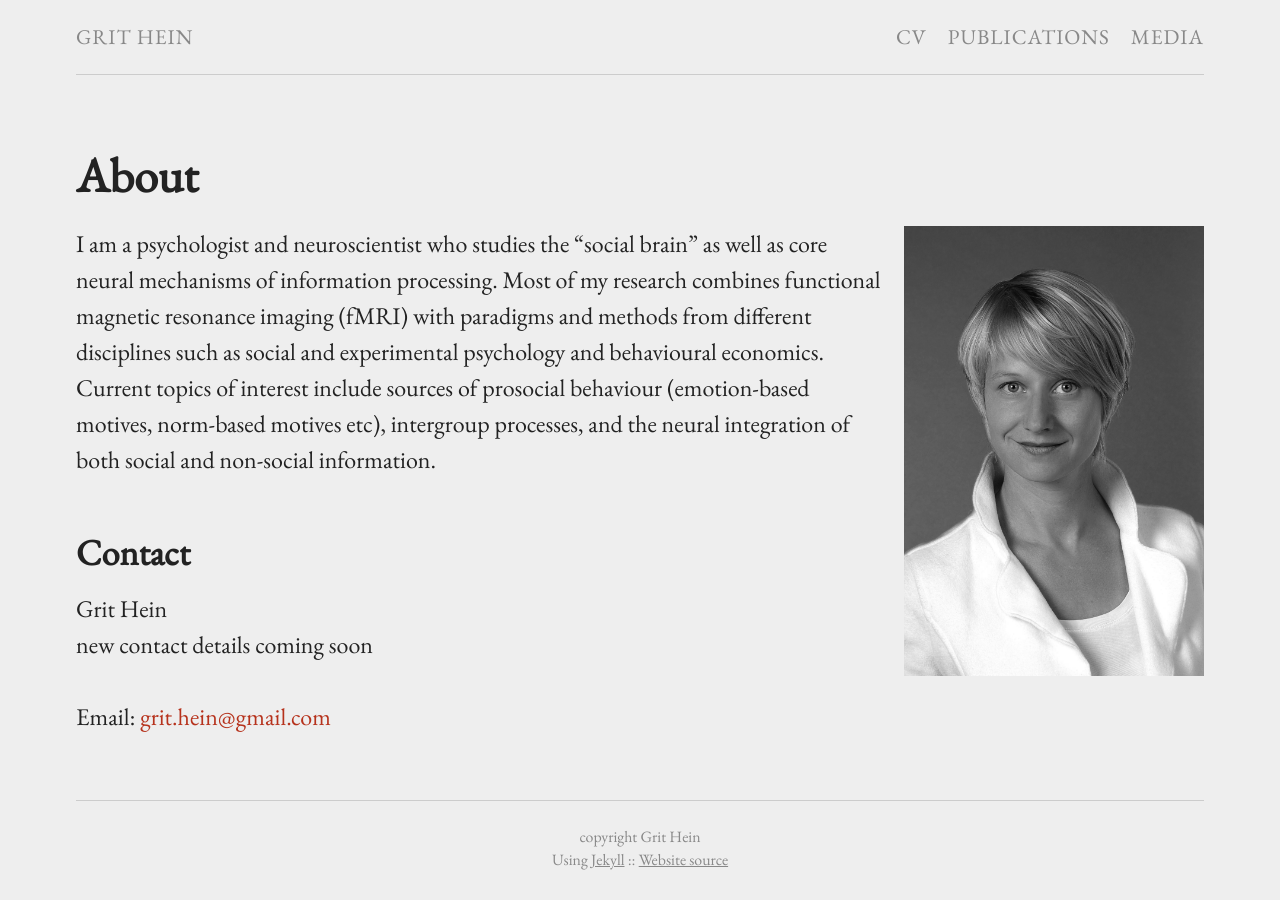
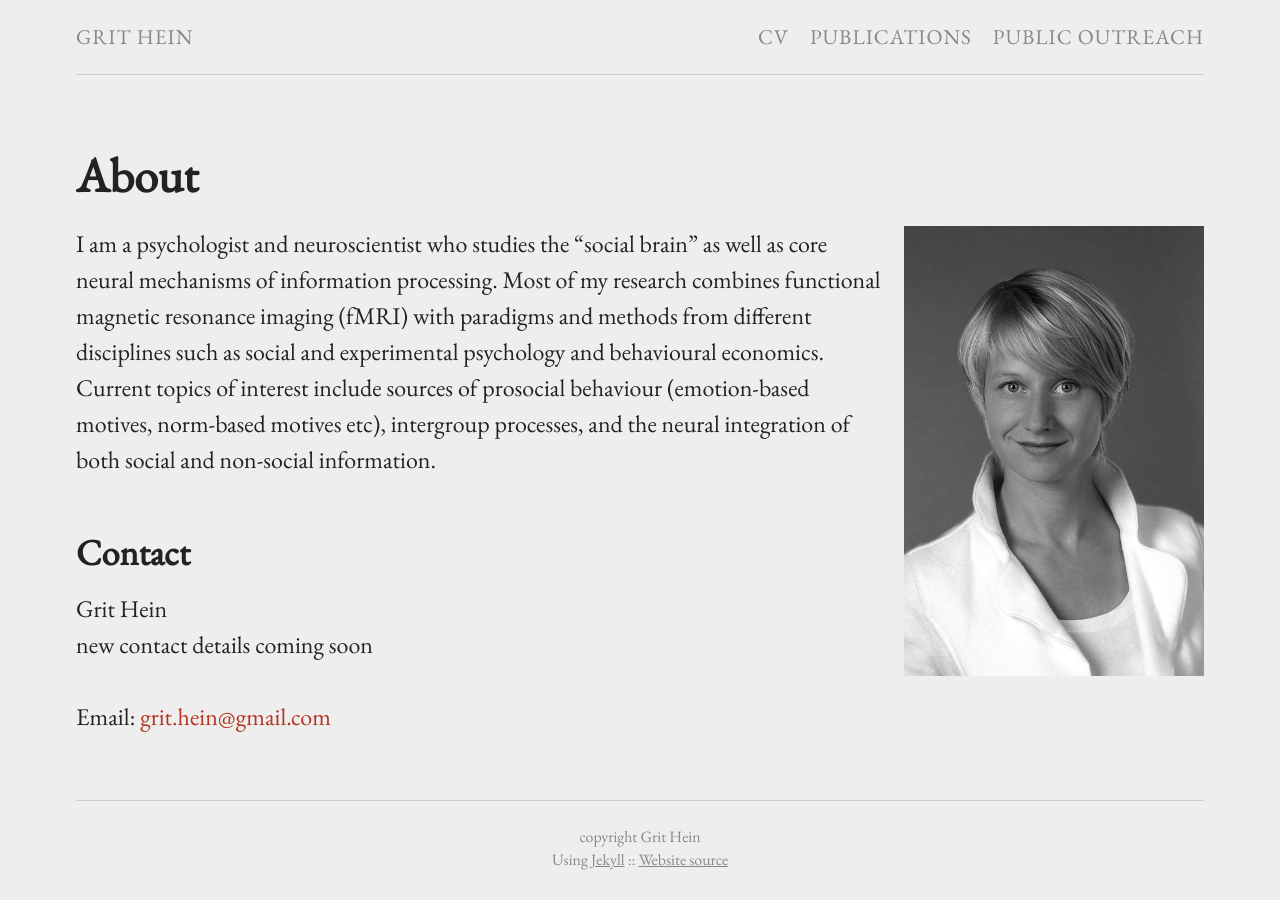
Before and after one commit to grithein/grithein, a Jekyll site: the page built from index.md, in a window 1280 px wide. Built offline with Jekyll 4.4.1, drawn with Linux system fonts in a browser that asks for light colours.

Commit message:
Update from Forestry.io - _data/menu.yml

```diff
--- a/_data/menu.yml
+++ b/_data/menu.yml
@@ -3,5 +3,5 @@
   href: "/cv/"
 - title: Publications
   href: "/publications/"
-- title: Media
+- title: Public Outreach
   href: "/media"
```
